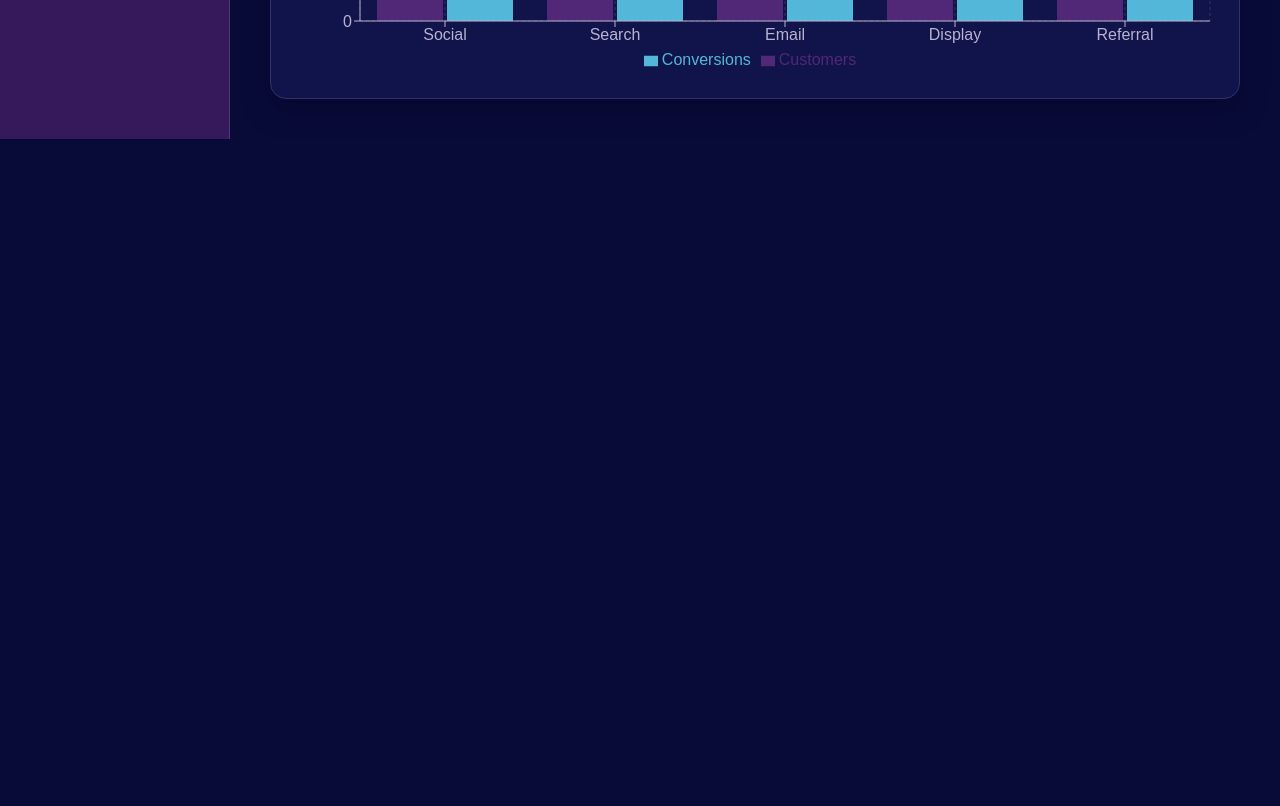
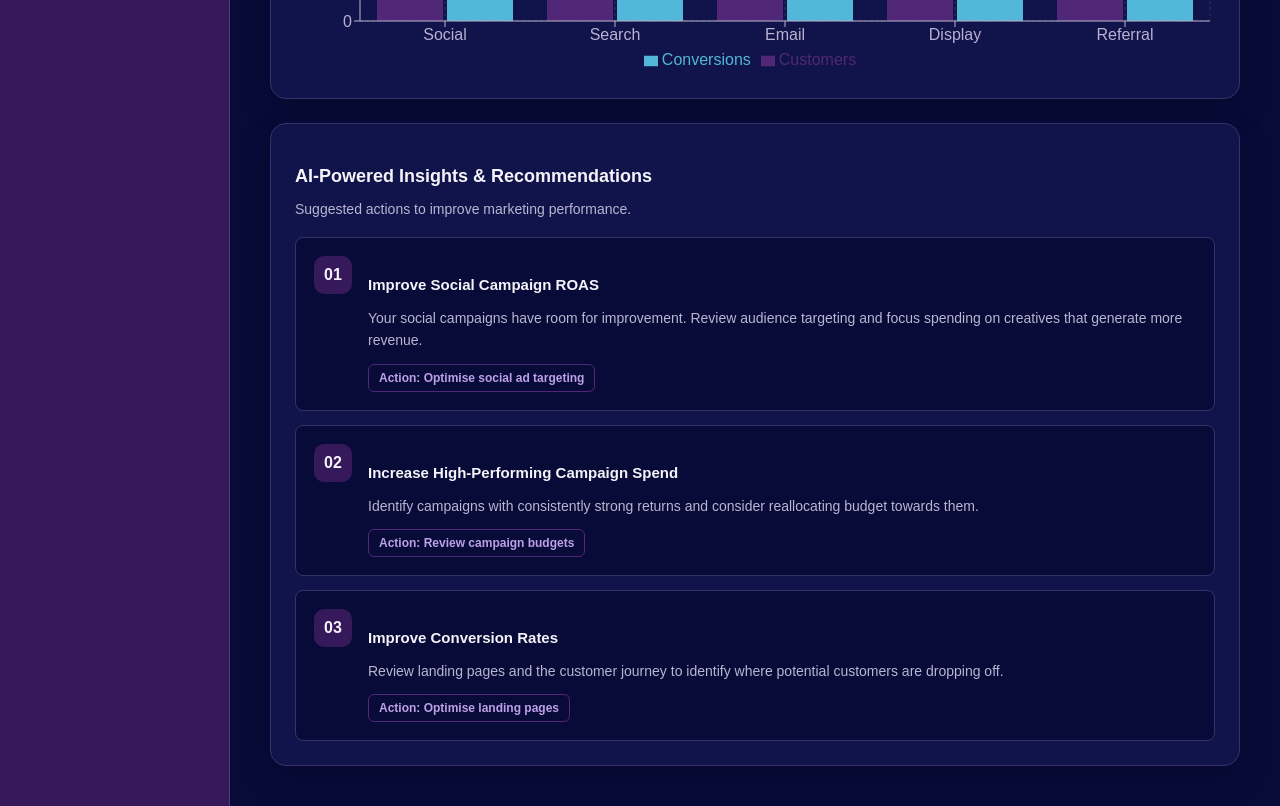
Before and after one commit to apekshacrao/market-orbit, a React (Vite) app in the folder frontend/: page / in a window 1280 px wide. Shown: the part 1420-2226 px from the top of the page. Before the commit the page ends 1559 px from the top, so only its background shows below. Built offline with nearby package versions, Linux system fonts and the light colour scheme; the HTML template or start-up script is replaced by a standard one.

Commit message:
feat(frontend): complete dashboard visualizations and insights

```diff
--- a/frontend/src/components/dashboard/AiRecommendations.jsx
+++ b/frontend/src/components/dashboard/AiRecommendations.jsx
@@ -1,22 +1,62 @@
 import React from 'react';
 
-export default function AiRecommendations({ recommendations = [] }) {
+const sampleRecommendations = [
+  {
+    title: 'Improve Social Campaign ROAS',
+    description:
+      'Your social campaigns have room for improvement. Review audience targeting and focus spending on creatives that generate more revenue.',
+    action: 'Optimise social ad targeting'
+  },
+  {
+    title: 'Increase High-Performing Campaign Spend',
+    description:
+      'Identify campaigns with consistently strong returns and consider reallocating budget towards them.',
+    action: 'Review campaign budgets'
+  },
+  {
+    title: 'Improve Conversion Rates',
+    description:
+      'Review landing pages and the customer journey to identify where potential customers are dropping off.',
+    action: 'Optimise landing pages'
+  }
+];
+
+export default function AiRecommendations({ recommendations }) {
+  const items = recommendations?.length
+    ? recommendations
+    : sampleRecommendations;
+
   return (
-    <div className="ai-recommendations-container">
-      <h3>AI-Powered Insights & Recommendations</h3>
-      {recommendations.length === 0 ? (
-        <p>No recommendations generated yet.</p>
-      ) : (
-        <div className="recommendations-list">
-          {recommendations.map((rec, index) => (
-            <div key={index} className="recommendation-card">
+    <section className="ai-recommendations-container">
+      <h3>AI-Powered Insights &amp; Recommendations</h3>
+
+      <p className="recommendations-description">
+        Suggested actions to improve marketing performance.
+      </p>
+
+      <div className="recommendations-list">
+        {items.map((rec, index) => (
+          <article
+            key={rec.title || index}
+            className="recommendation-card"
+          >
+            <div className="recommendation-number">
+              {String(index + 1).padStart(2, '0')}
+            </div>
+
+            <div className="recommendation-content">
               <h4>{rec.title}</h4>
               <p>{rec.description}</p>
-              {rec.action && <span className="action-tag">Action: {rec.action}</span>}
+
+              {rec.action && (
+                <span className="action-tag">
+                  Action: {rec.action}
+                </span>
+              )}
             </div>
-          ))}
-        </div>
-      )}
-    </div>
+          </article>
+        ))}
+      </div>
+    </section>
   );
 }
--- a/frontend/src/index.css
+++ b/frontend/src/index.css
@@ -828,3 +828,78 @@ a {
   width: 100%;
   min-width: 0;
 }
+.ai-recommendations-container {
+  margin-top: 24px;
+  padding: 24px;
+  background: var(--color-surface);
+  border: 1px solid var(--color-border);
+  border-radius: var(--radius-lg);
+  box-shadow: var(--shadow-card);
+}
+
+.ai-recommendations-container h3 {
+  margin-bottom: 8px;
+  color: var(--color-text);
+  font-size: 18px;
+}
+
+.recommendations-description {
+  margin-bottom: 20px;
+  color: var(--color-text-muted);
+  font-size: 14px;
+}
+
+.recommendations-list {
+  display: grid;
+  gap: 14px;
+}
+
+.recommendation-card {
+  display: flex;
+  align-items: flex-start;
+  gap: 16px;
+  padding: 18px;
+  background: var(--color-bg);
+  border: 1px solid var(--color-border);
+  border-radius: var(--radius-sm);
+}
+
+.recommendation-number {
+  display: flex;
+  align-items: center;
+  justify-content: center;
+  flex-shrink: 0;
+  width: 38px;
+  height: 38px;
+  border-radius: 10px;
+  background: #36195B;
+  color: #F5F3FA;
+  font-weight: 700;
+}
+
+.recommendation-content {
+  min-width: 0;
+}
+
+.recommendation-content h4 {
+  margin-bottom: 8px;
+  color: var(--color-text);
+  font-size: 15px;
+}
+
+.recommendation-content p {
+  margin-bottom: 12px;
+  color: var(--color-text-muted);
+  font-size: 14px;
+  line-height: 1.6;
+}
+
+.action-tag {
+  display: inline-block;
+  padding: 6px 10px;
+  border: 1px solid #512777;
+  border-radius: 6px;
+  color: #BDA0E8;
+  font-size: 12px;
+  font-weight: 600;
+}
--- a/frontend/src/pages/Dashboard.jsx
+++ b/frontend/src/pages/Dashboard.jsx
@@ -5,6 +5,7 @@ import CampaignRanking from '../components/dashboard/CampaignRanking';
 import KpiCards from '../components/dashboard/KpiCards';
 import TrendCharts from '../components/dashboard/TrendCharts';
 import PerformanceChart from '../components/dashboard/PerformanceChart';
+import AiRecommendations from '../components/dashboard/AiRecommendations';
 
 export default function Dashboard() {
   const topCampaigns = [
@@ -36,6 +37,7 @@ export default function Dashboard() {
 />
 <PerformanceChart />
 <TrendCharts />
+<AiRecommendations />
 
       </main>
     </div>
```
